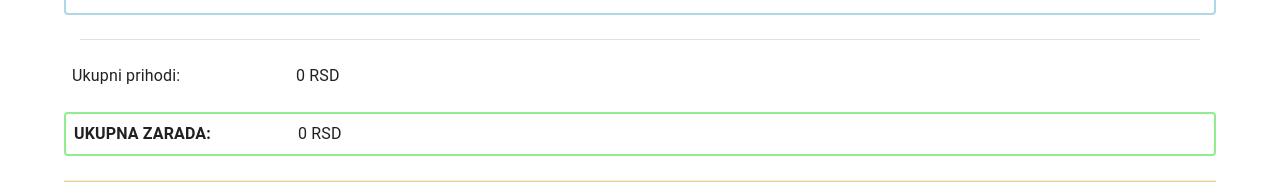
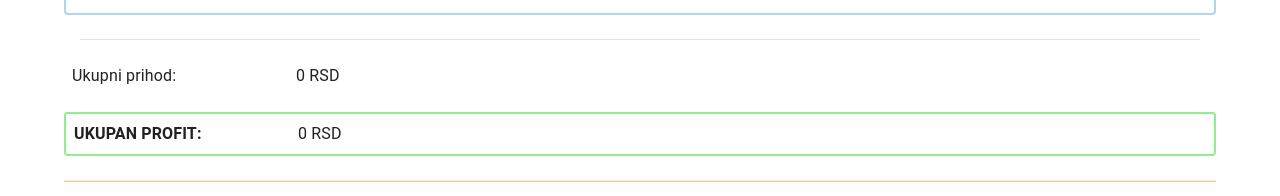
Before and after one commit to LakiTheGreat/UI_dzem_kalkulator, a React (Create React App) app in the folder my-app/: page / in a window 1280 px wide. Shown: the part 1505-1701 px from the top of the page. Built offline with nearby package versions, Linux system fonts and the light colour scheme.

Commit message:
profit - prihod

```diff
--- a/my-app/src/form/index.tsx
+++ b/my-app/src/form/index.tsx
@@ -526,7 +526,7 @@ export default function Form() {
         <Stack gap={3}>
           <Stack direction='row' alignItems='center' gap={3} sx={{ px: 1 }}>
             <Typography variant='body1' sx={{ width: 200 }}>
-              Ukupni prihodi:
+              Ukupni prihod:
             </Typography>
             <FormattedPrice price={totalIncome} />
           </Stack>
@@ -538,7 +538,7 @@ export default function Form() {
             sx={{ p: 1, border: '2px solid lightGreen', borderRadius: 1 }}
           >
             <Typography variant='body1' sx={{ width: 200, fontWeight: 'bold' }}>
-              UKUPNA ZARADA:
+              UKUPAN PROFIT:
             </Typography>
             <FormattedPrice price={totalProfit} />
           </Stack>
```
